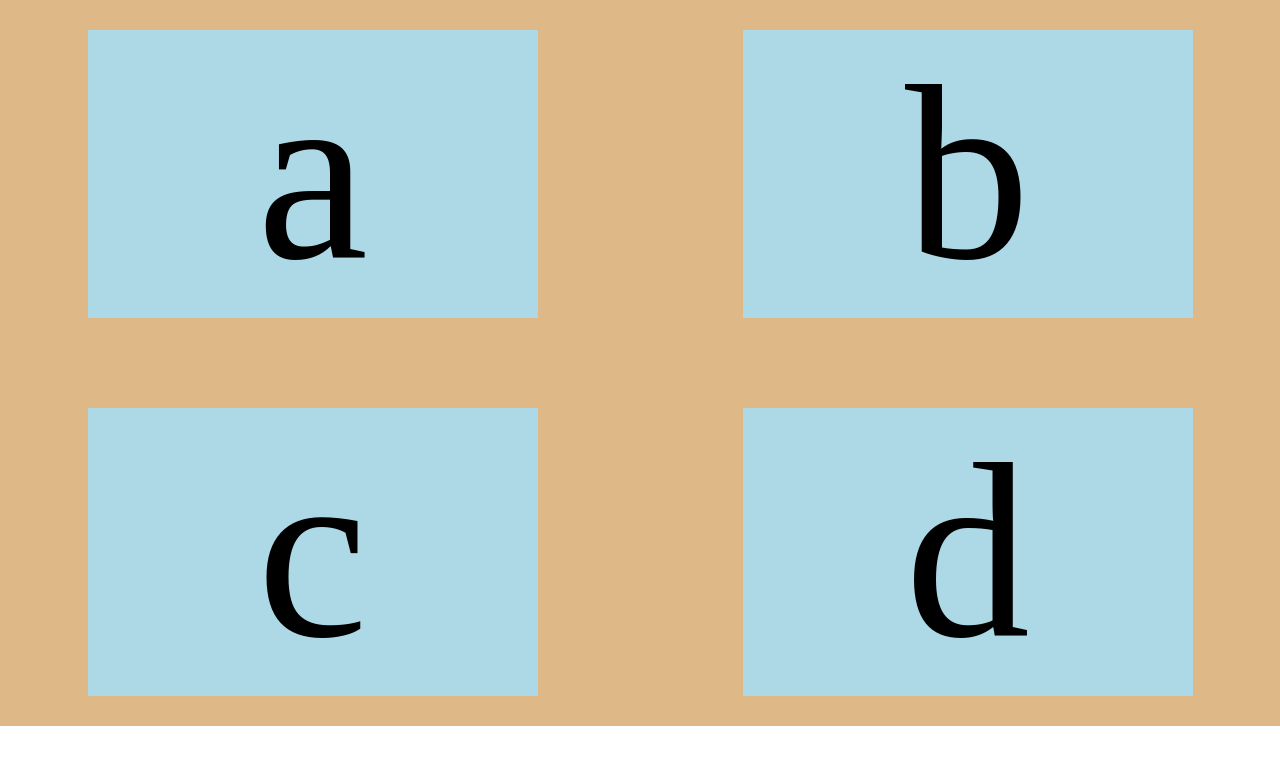
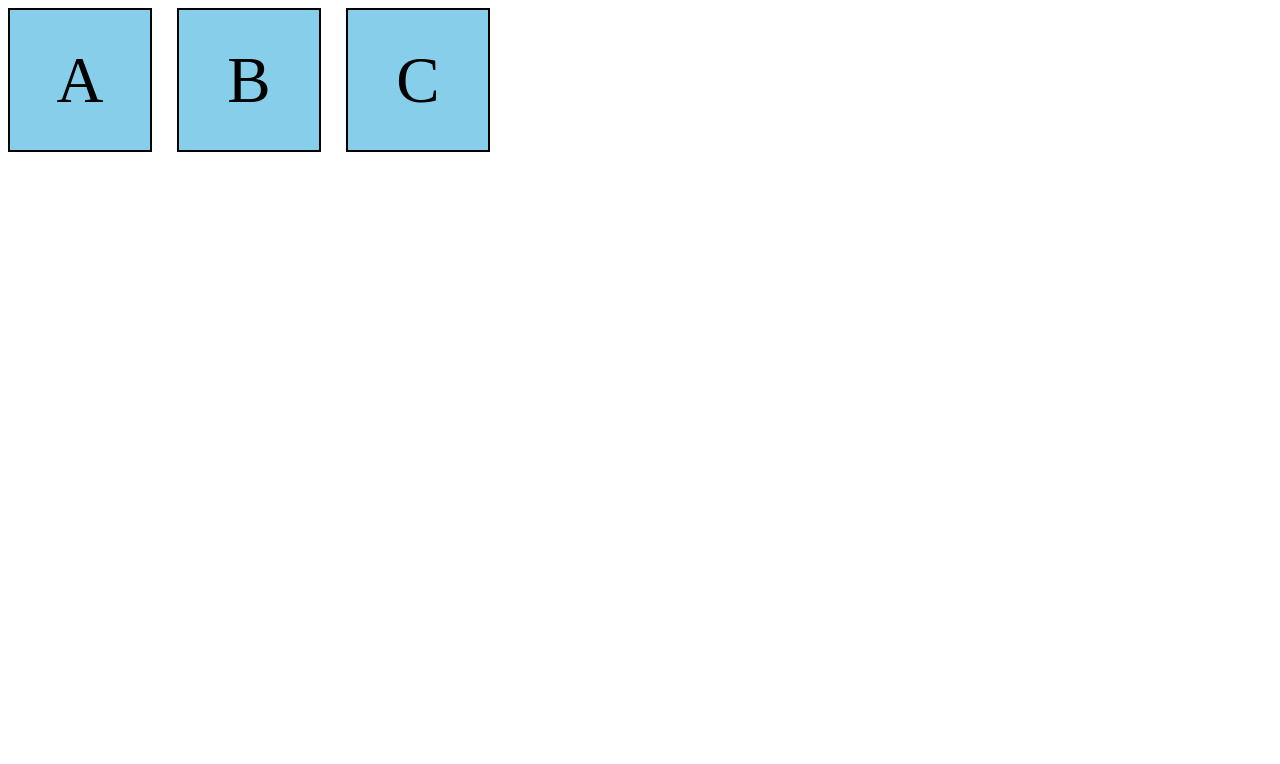
Before and after one commit to natdlc/git_test, a plain HTML site: page index.html in a window 1280 px wide. Drawn offline with Linux system fonts and the light colour scheme.

Commit message:
practice

```diff
--- a/index.html
+++ b/index.html
@@ -8,11 +8,10 @@
     <link rel="stylesheet" href="styles.css">
 </head>
 <body>
-    <div class="p1">
-        <div class="c1 a1">a</div>
-        <div class="c1 a2">b</div>
-        <div class="c1 a3">c</div>
-        <div class="c1 a3">d</div>
+    <div class="container">
+        <div class="box-1">A</div>
+        <div class="box-2">B</div>
+        <div class="box-3">C</div>
     </div>
 </body>
 </html>
--- a/styles.css
+++ b/styles.css
@@ -1,31 +1,23 @@
-* {
+/* * {
     padding: 0;
     margin: 0;
-    font-size: 250px;
+    font-size: 150px;
     box-sizing: border-box;
+} */
+
+.container {
+    height: 100vh;
+    display: flex;
+    gap: 25px;
 }
 
-.p1 {
-    background-color: burlywood;
+[class ^="box-"] {
+    width: 140px;
+    height: 140px;
+    background-color: skyblue;
+    border: 2px solid black;
+    font-size: 65px;
     display: flex;
+    justify-content: center;
+    align-items: center;
 }
-
-.c1 {
-    background: lightblue;
-    text-align: center;
-}
-
-/* */
-
-.p1 {
-    flex-wrap: wrap;
-    justify-content: space-around;
-    align-items: center;
-    gap: 30px;
-}
-
-.c1 {
-    min-width: 450px;
-    flex-basis: 200px;
-    margin: 30px;
-}
```
